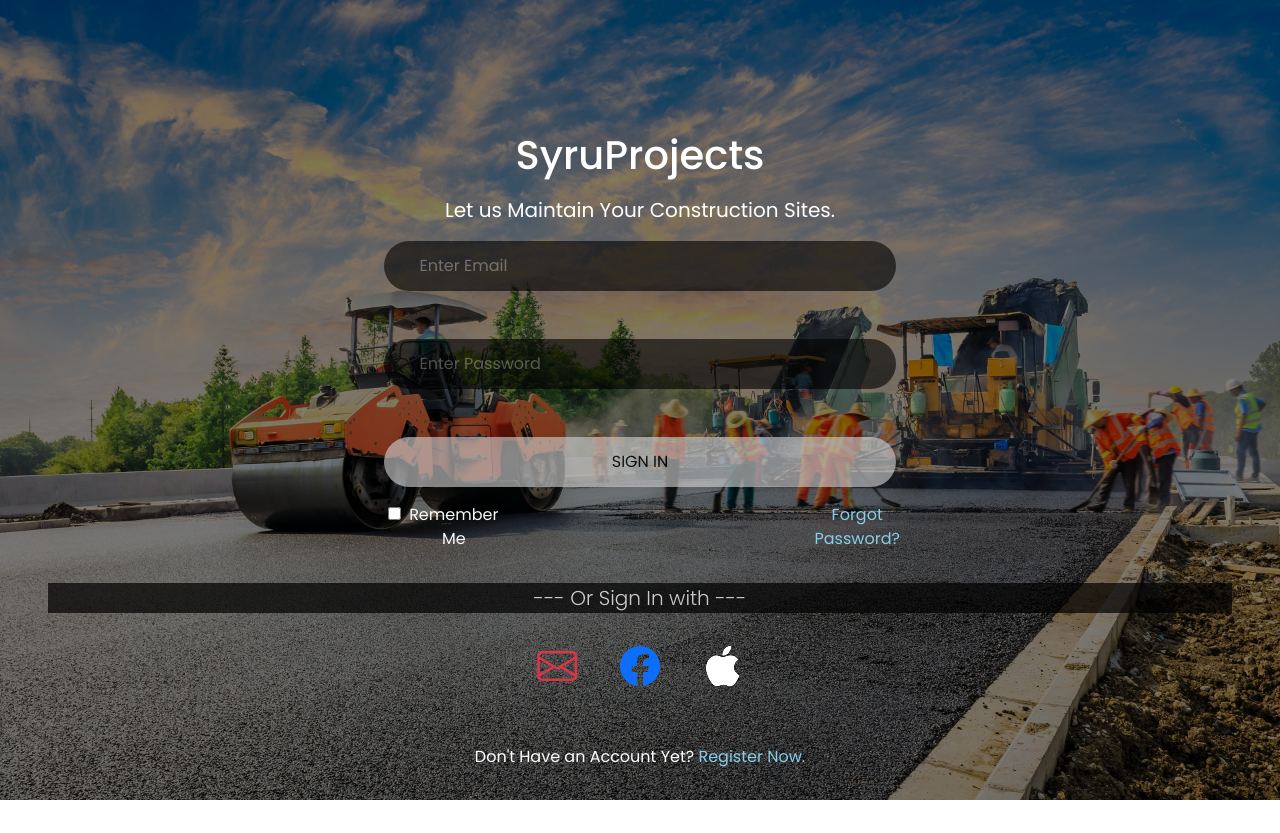
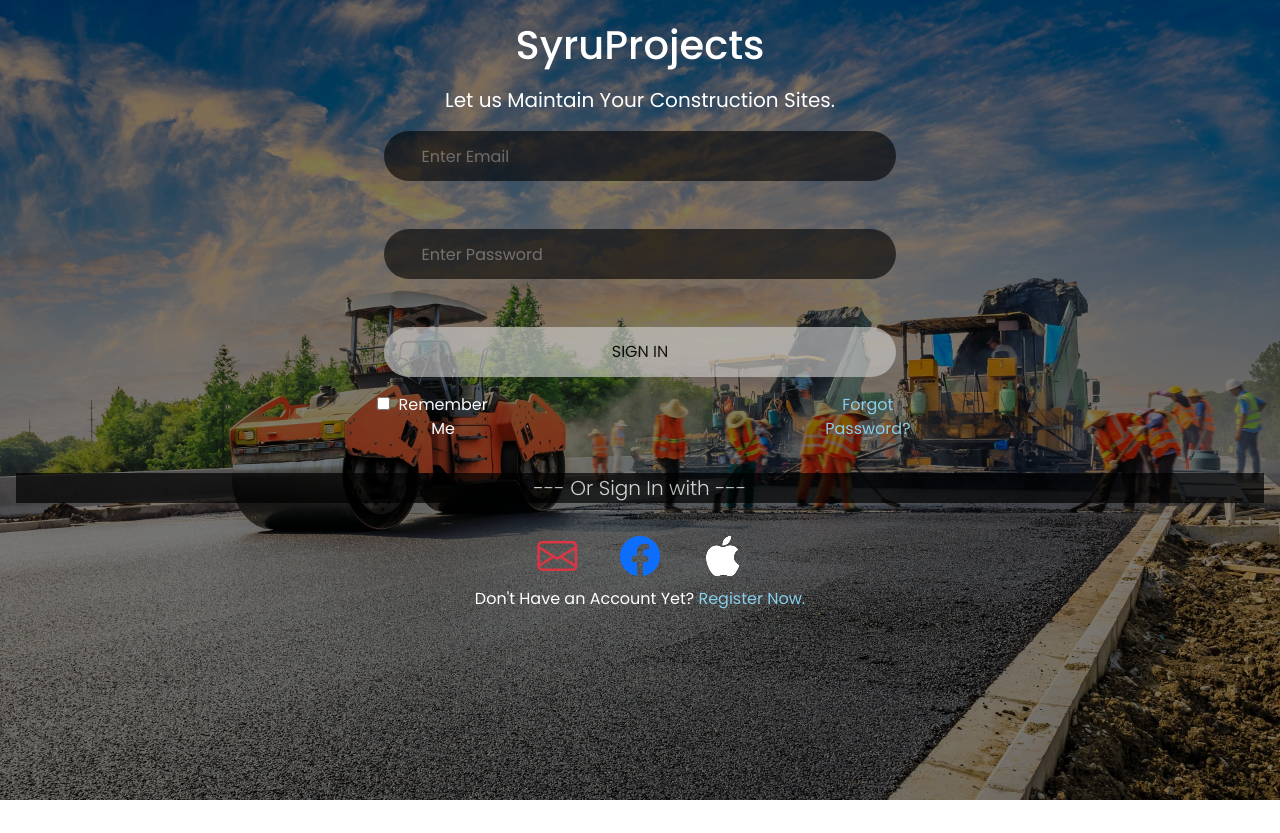
Before and after one commit to Zwelihlecomet2/Syruprojects-CapStone-Project-, a plain HTML site: page index.html in a window 1280 px wide. After the commit the page ends 800 px from the top, so only its background shows below. Drawn offline with nearby package versions, Linux system fonts and the light colour scheme.

Commit message:
changed the margin

```diff
--- a/index.html
+++ b/index.html
@@ -12,7 +12,7 @@
 <body>
     <div class="main-cover">
         <div class="overlay"></div>
-        <div class="sign-page p-5">
+        <div class="sign-page p-3">
             <div class="content">
                 <div>
                     <h1 class="text-white text-center mb-3">SyruProjects</h1>
@@ -53,7 +53,7 @@
                         <a href=""><span class="p-3 text-white"><i class="bi bi-apple"></i></span></a>
                     </div>
 
-                    <div class="registration text-center mt-5 text-white">
+                    <div class="registration text-center text-white">
                         <p>Don't Have an Account Yet? <a href="#">Register Now.</a></p>
                     </div>
                 </div>
--- a/style.css
+++ b/style.css
@@ -8,9 +8,7 @@
     font-family: 'Poppins', sans-serif;
 }
 
-.content{
-    margin-top: 7%;
-}
+
 
 .main-cover{
     background-image: url(./assets/bg-image.jpg);
@@ -21,6 +19,10 @@
     background-position: center;
     position: relative;
     z-index: 1;
+}
+
+.content{
+    margin-top: 5px;
 }
 
 .overlay{
```
